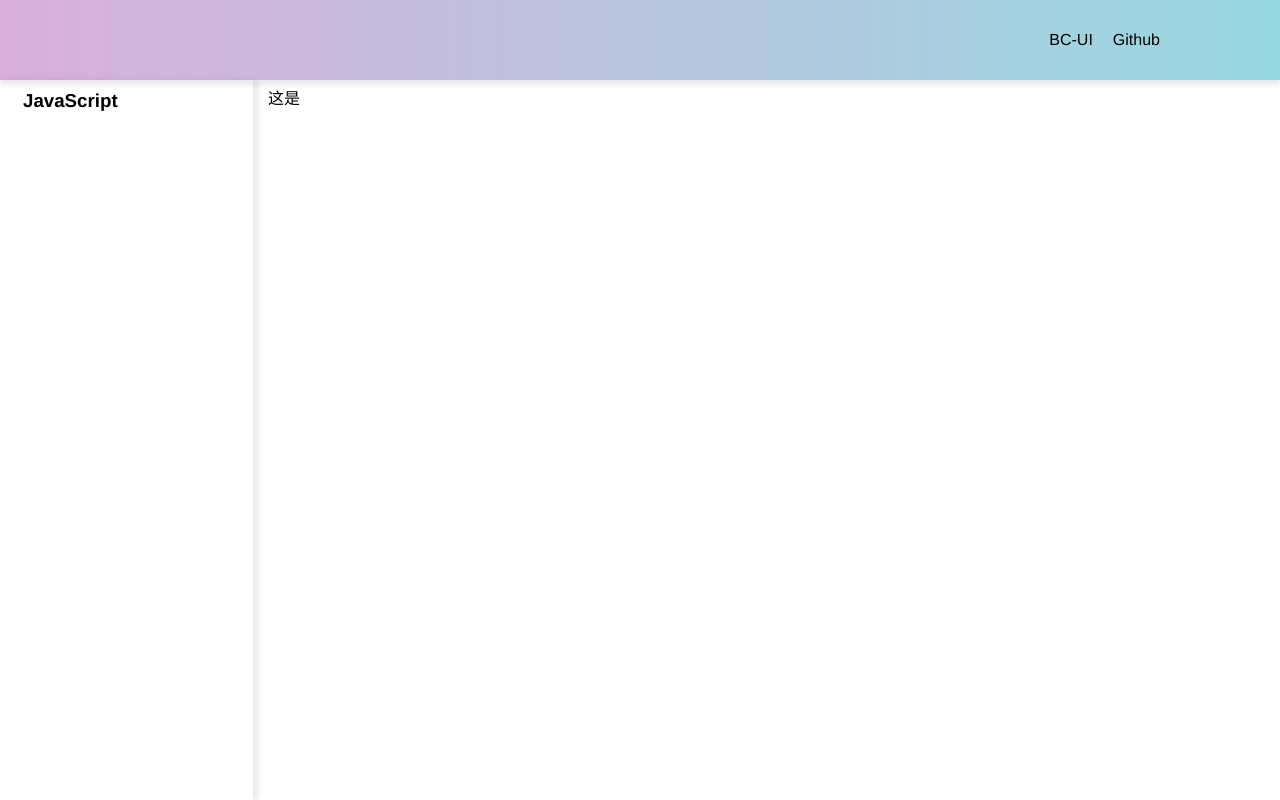
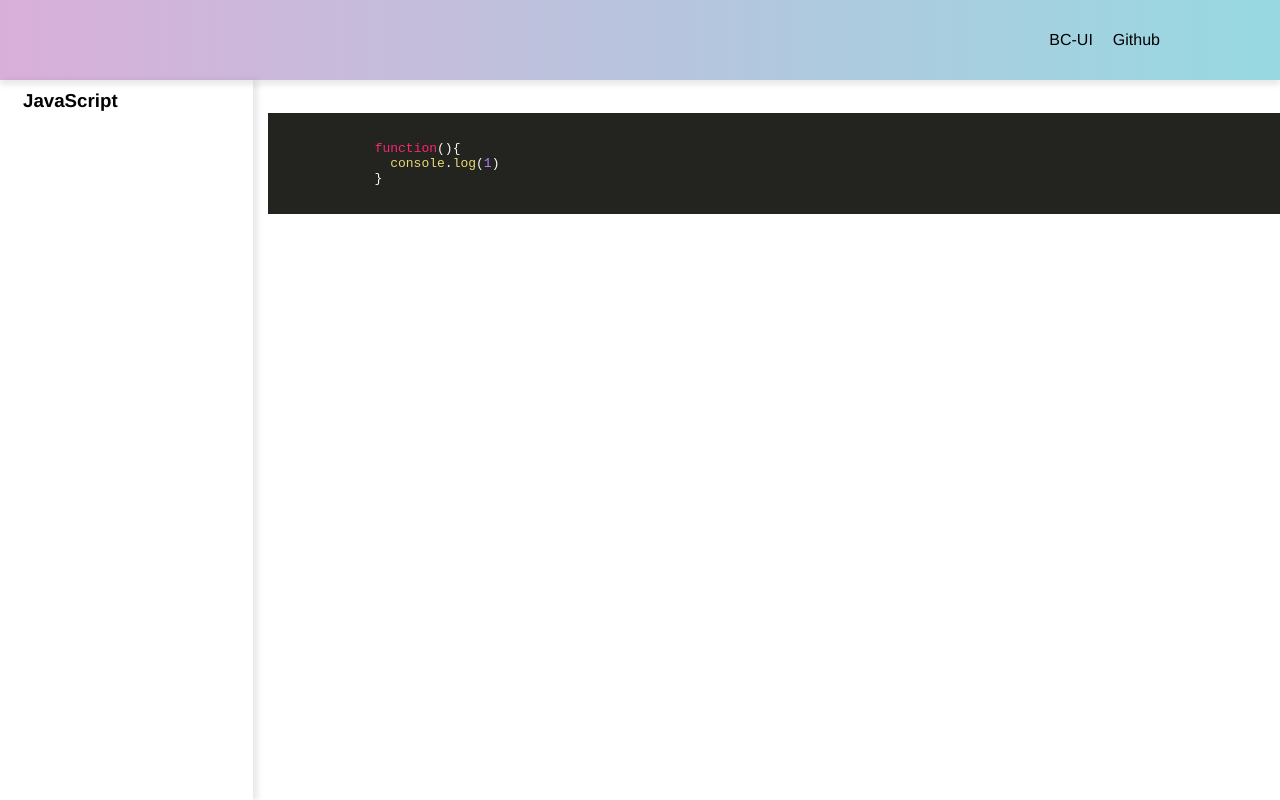
Before and after one commit to bc-baicha/bc-blog, a Vue app: page /#/doc/letConst in a window 1280 px wide. Built offline with nearby package versions, Linux system fonts and the light colour scheme.

Commit message:
feat:添加代码高亮插件

```diff
--- a/package.json
+++ b/package.json
@@ -8,6 +8,7 @@
   },
   "dependencies": {
     "@vitejs/plugin-vue": "^2.0.1",
+    "highlight.js": "^11.4.0",
     "less": "^4.1.2",
     "vue": "^3.2.26",
     "vue-router": "^4.0.12"
--- a/src/lib/JS/letConst.vue
+++ b/src/lib/JS/letConst.vue
@@ -1,5 +1,13 @@
 <template>
-  <div>这是</div>
+  <div v-highlight>
+    <pre>
+            <code>
+            function(){
+              console.log(1)
+            }
+            </code>
+        </pre>
+  </div>
 </template>
 <script lang="ts">
 export default {
--- a/src/main.ts
+++ b/src/main.ts
@@ -1,7 +1,15 @@
 import { createApp } from 'vue'
 import App from './App.vue'
 import './index.less';
+import 'highlight.js/styles/monokai-sublime.css'
+import hljs from 'highlight.js'
 import { router } from './router';
 const app = createApp(App);
+app.directive('highlight', function (el) {
+  const blocks = el.querySelectorAll('pre code');
+  blocks.forEach((block: any) => {
+    hljs.highlightBlock(block)
+  })
+})
 app.use(router);
 app.mount('#app');
```
Also changed, not shown: 1 other file (tests, documents, lock files or other folders).
